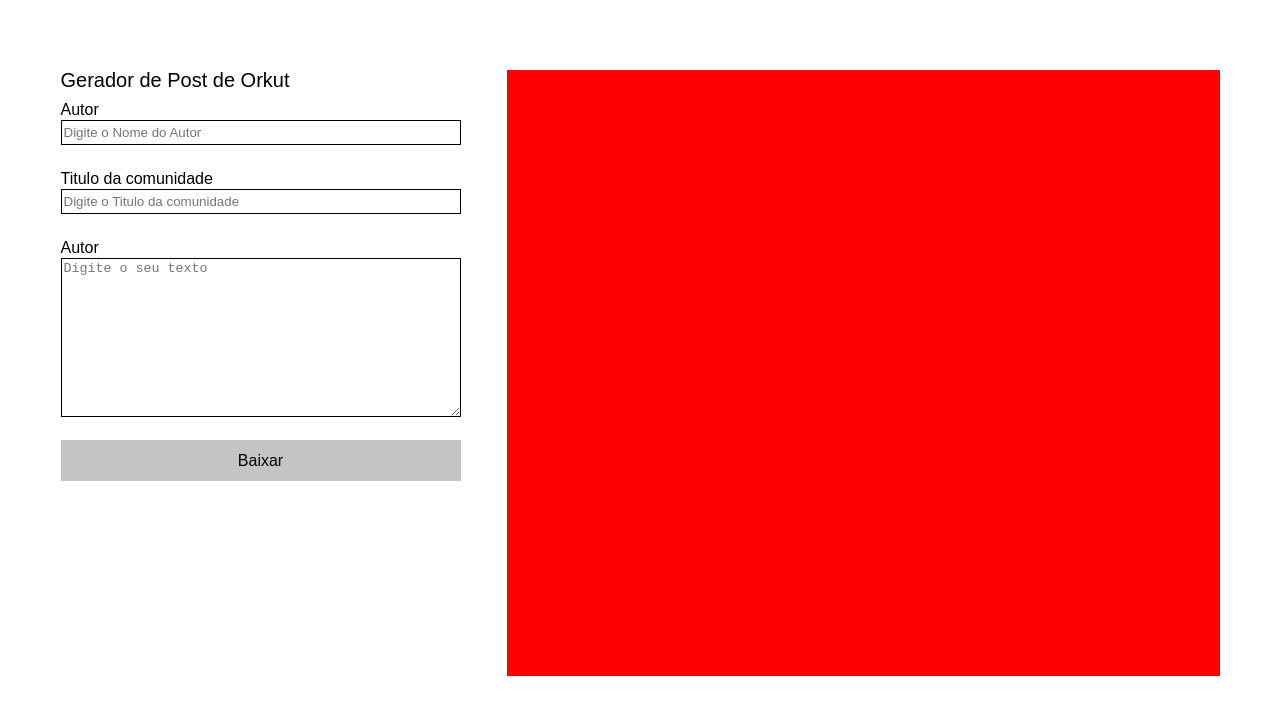
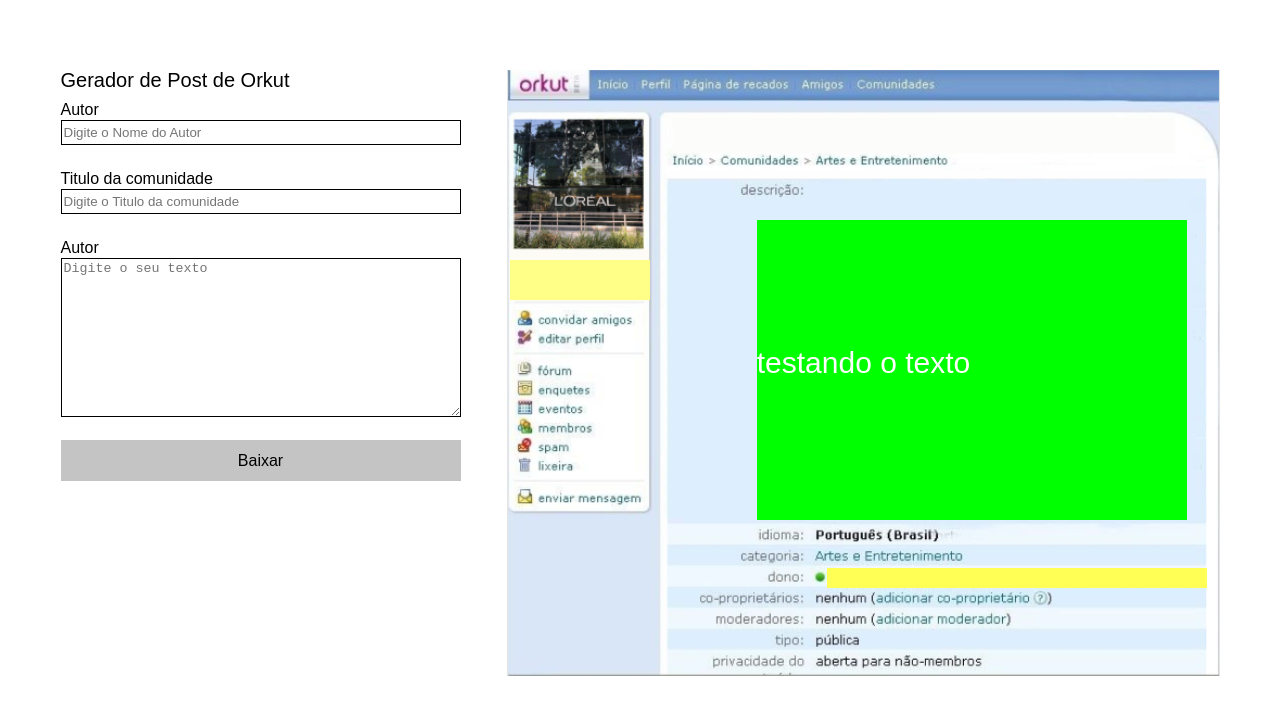
Before and after one commit to LuanDantasCarlos/projeto-orkut, a website built with Vite: page index.html in a window 1280 px wide. Built offline with nearby package versions, Linux system fonts and the light colour scheme.

Commit message:
marcação canvas
realizado marcação do campo na imagem para entrada dos inputs

```diff
--- a/index.html
+++ b/index.html
@@ -4,6 +4,7 @@
         <meta charset="UTF-8" />
         <link rel="icon" type="image/svg+xml" href="./src/assets/imgs/favicon.svg" />
         <meta name="viewport" content="width=device-width, initial-scale=1.0" />
+
 
         <title>Projeto Orkut</title>
     </head>
@@ -28,14 +29,15 @@
                     <textarea id="texto" name="texto" placeholder="Digite o seu texto"></textarea>
                 </div>
                 <div class="buttom-control">
-                    <input type="submit" value="Baixar">
+                    <input id="submit" type="submit" value="Baixar">
                 </div>
             </form>
 
             <canvas id="canvas-preview" width="713" height="606"></canvas>
         </div>
 
+        <script src="./src/scripts/canvas.js"></script>
+        <script type="module" src="./src/scripts/main.js"></script>
 
-        <script type="module" src="./src/scripts/main.js"></script>
     </body>
 </html>
--- a/src/scripts/canvas.js
+++ b/src/scripts/canvas.js
@@ -0,0 +1,39 @@
+const preview = document.querySelector('#canvas-preview');
+const ctx = preview.getContext('2d');
+const { width, height } = preview;
+
+const X = (width/2) - (500/2);
+const Y = (height/2) - (400/2);
+
+
+
+ctx.fillStyle = '#00FF00';
+ctx.fillRect(250, 150, 430, 300);
+
+
+ctx.font = '30px Arial';
+ctx.fillStyle = '#fff';
+ctx.textAlign = 'center';
+ctx.fillText('testando o texto', width/2, height/2);
+
+
+ctx.fillStyle = '#ff8f';
+ctx.fillRect(3, 190, 140, 40);
+
+ctx.fillStyle = '#ff5f';
+ctx.fillRect(320, 498, 380, 20);
+
+
+const btn = document.getElementById('submit');
+
+btn.addEventListener("click", function() {
+
+    e.preventDefault();
+
+    const name = document.querySelector('#name');
+
+    const value = form.value;
+
+    console.log(value)
+
+});
--- a/src/scripts/main.js
+++ b/src/scripts/main.js
@@ -1 +1,5 @@
 import '../styles/style.scss';
+const input = document.getElementById('texto');
+
+const texto = input.value;
+console.log(texto)
--- a/src/styles/style.scss
+++ b/src/styles/style.scss
@@ -72,7 +72,8 @@
     }
 
     #canvas-preview {
-        background-color: red;
+        background-image: url(../assets/imgs/fundo_canvas.PNG);
+        background-size: contain;
 
         @media (max-width: 767px) {
             margin-top: 40px;
```
Also changed, not shown: src/assets/imgs/fundo_canvas.PNG (added).
